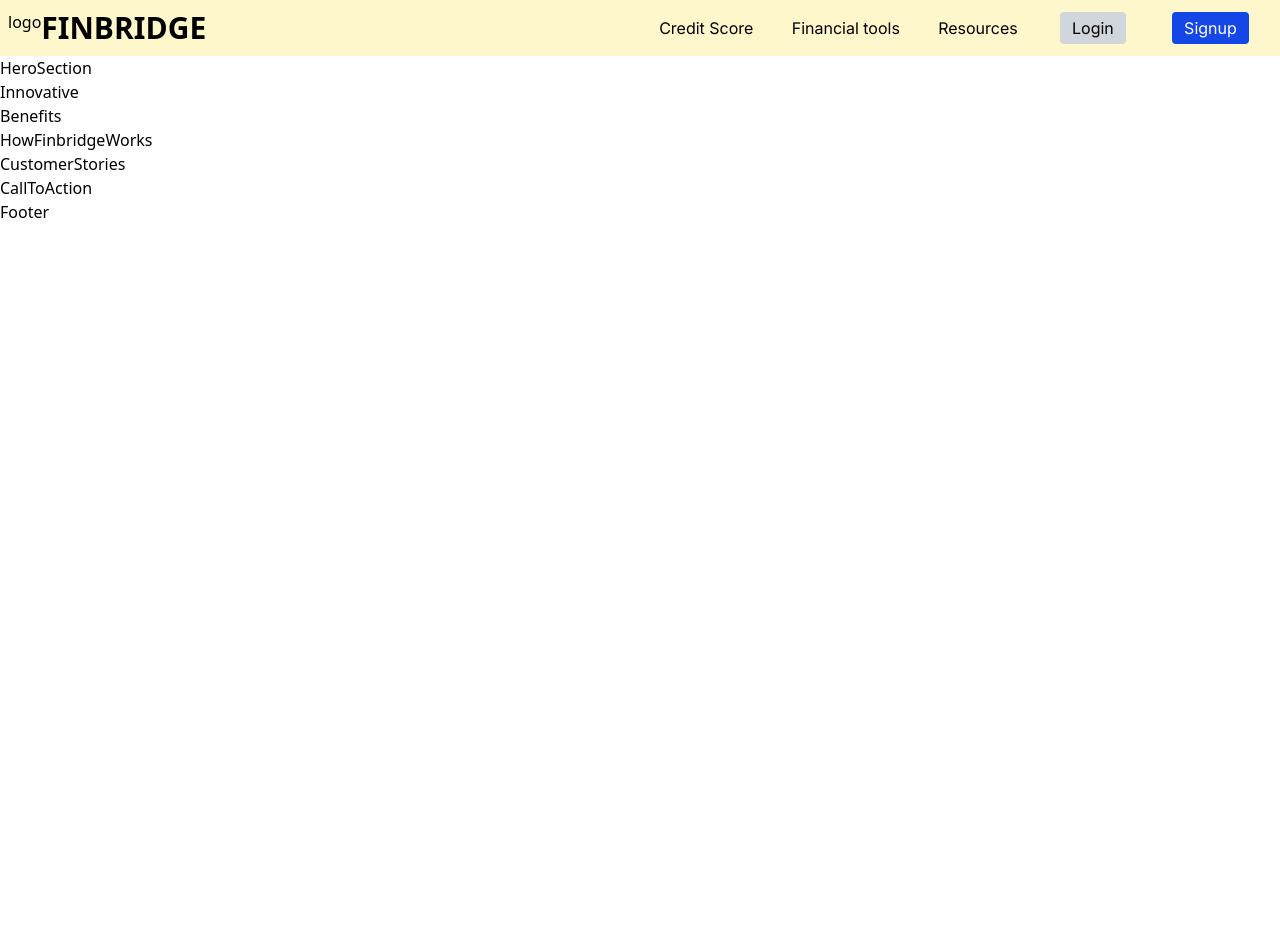
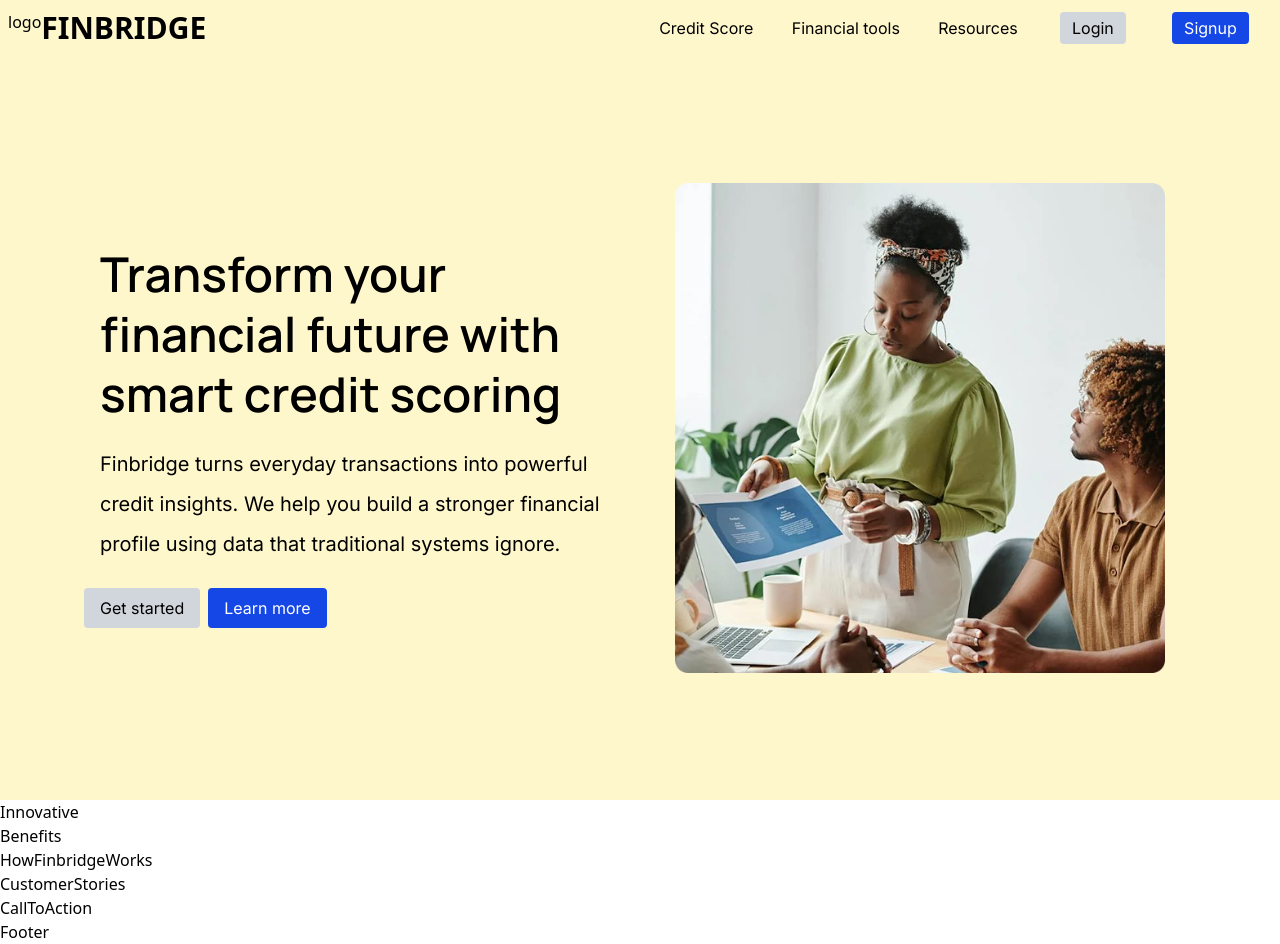
Before and after one commit to Rishubegin/finbridge-client, a React (Vite) app: page / in a window 1280 px wide. Before the commit the page ends 800 px from the top, so only its background shows below. Built offline with nearby package versions, Linux system fonts and the light colour scheme.

Commit message:
added herosection

```diff
--- a/src/components/Header.jsx
+++ b/src/components/Header.jsx
@@ -1,4 +1,4 @@
-import { Camera, Menu } from "lucide-react";
+import { Menu } from "lucide-react";
 
 const Header = () => {
   return (
--- a/src/landingPage/HeroSection.jsx
+++ b/src/landingPage/HeroSection.jsx
@@ -1,5 +1,33 @@
 const HeroSection = () => {
-  return <div>HeroSection</div>;
+  return (
+    <div className="flex bg-[#fff7cc] h-[calc(100vh-56px)] justify-center items-center font-inter">
+      <div className=" flex flex-col-reverse lg:flex-row w-7/8 justify-center lg:justify-around items-center h-full ">
+        <div className=" max-w-xl lg:max-w-full lg:w-1/2">
+          <h1 className=" text-3xl md:text-4xl xl:text-5xl font-semibold 2xl:text-6xl font-[manrope] m-5 leading-12 xl:leading-15 2xl:leading-22">
+            Transform your financial future with smart credit scoring
+          </h1>
+          <p className=" text-md xl:text-xl 2xl:text-3xl m-5 leading-8 xl:leading-10 2xl:leading-12">
+            Finbridge turns everyday transactions into powerful credit insights.
+            We help you build a stronger financial profile using data that
+            traditional systems ignore.
+          </p>
+          <button className="bg-gray-300 px-4 py-2 rounded-sm m-1">
+            Get started
+          </button>
+          <button className="text-white px-4 py-2 rounded-sm bg-blue-700  m-1">
+            Learn more
+          </button>
+        </div>
+        <div className=" h-fit lg:w-1/2 flex justify-center items-center lg:h-full">
+          <img
+            className="w-7/8"
+            src="src/assets/Placeholder Image.png"
+            alt=""
+          />
+        </div>
+      </div>
+    </div>
+  );
 };
 
 export default HeroSection;
```
Also changed, not shown: src/assets/Placeholder Image.png (added).
